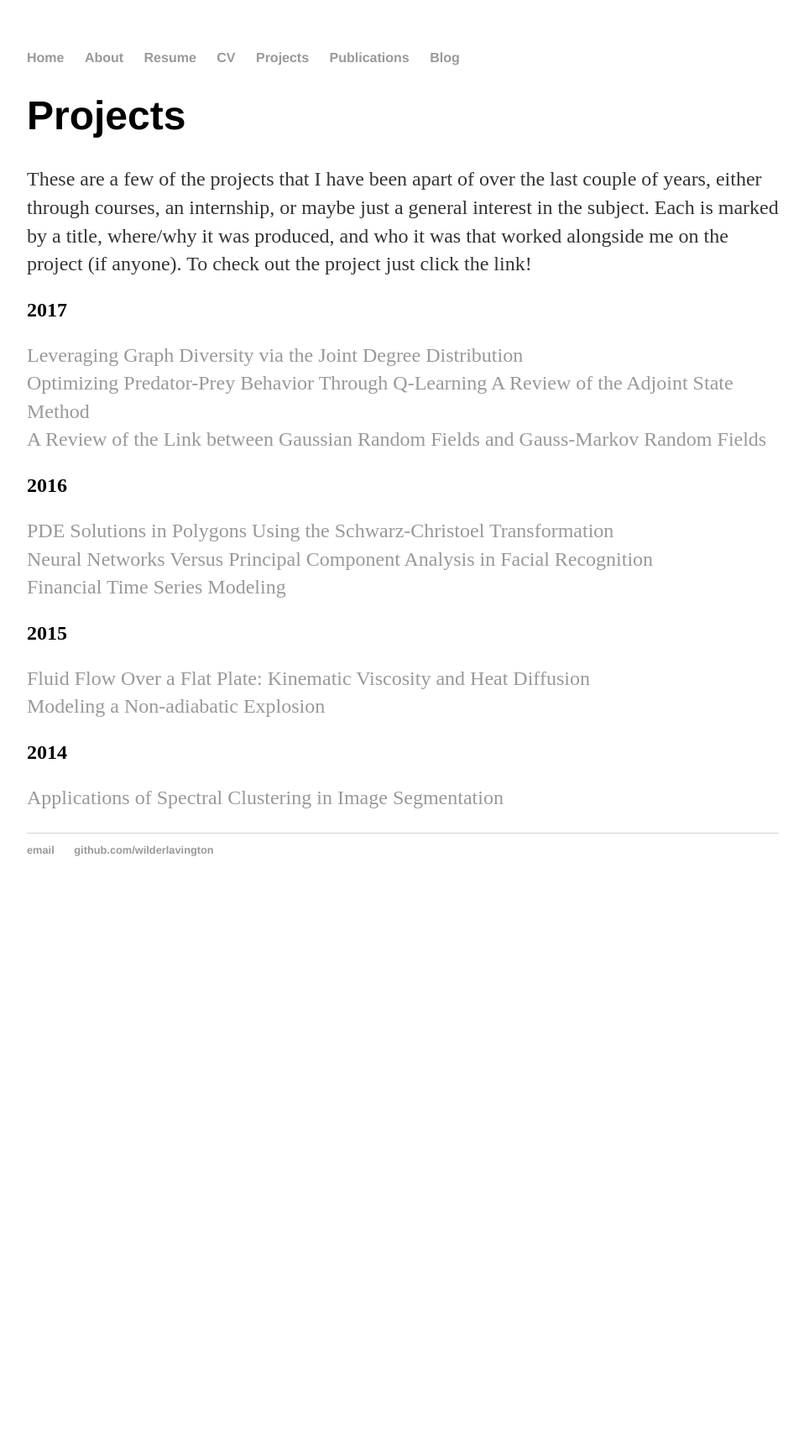
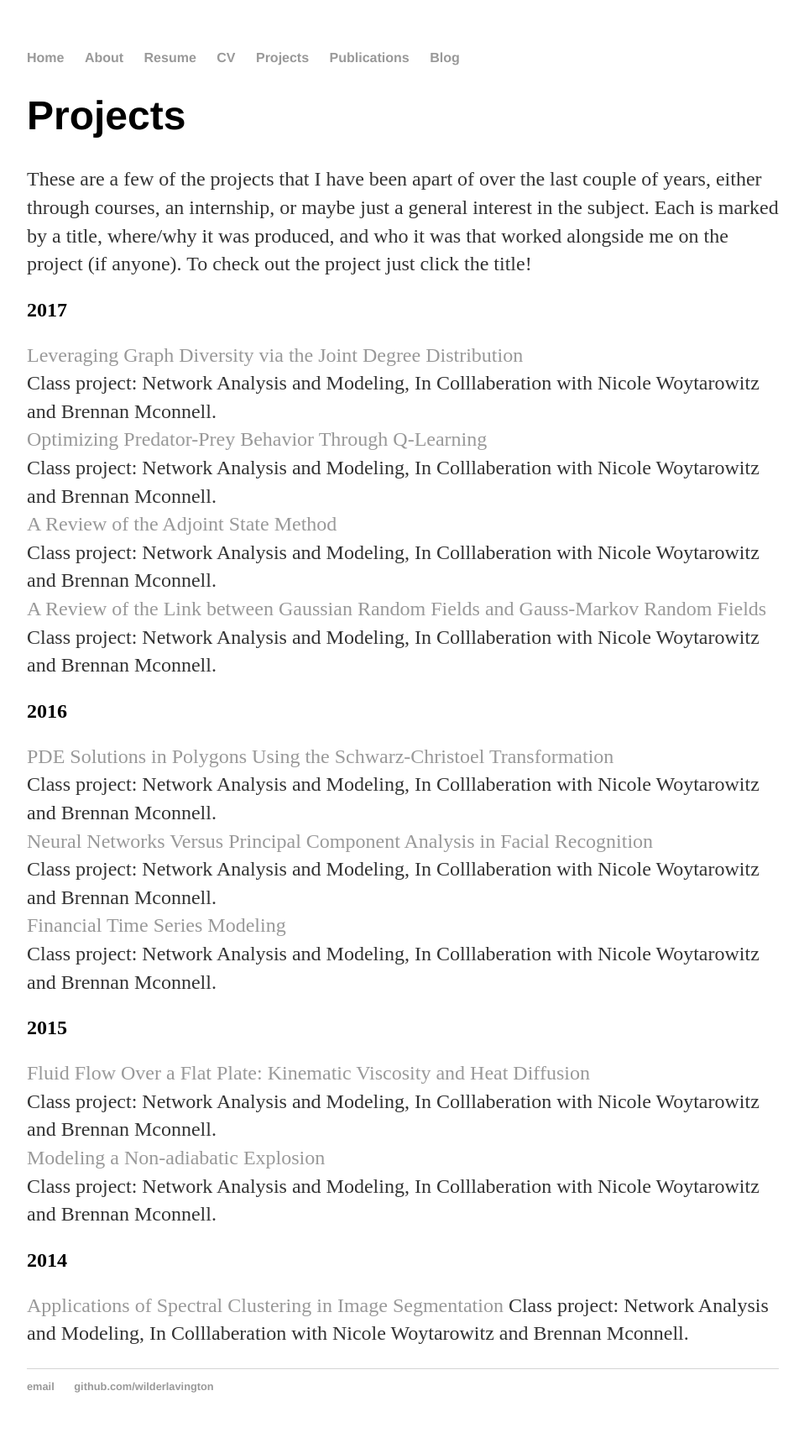
Before and after one commit to WilderLavington/old_web_page, a Jekyll site: the page built from projects/index.md, in a window 1280 px wide. Shown: the whole page at 84% size, without its empty margins (160-1118 px from the left). Built offline with Jekyll 4.4.1, drawn with Linux system fonts in a browser that asks for light colours; our own code applies the rules of GitHub Pages for plain Markdown files; before the commit the page ends 1080 px from its top, so only the background shows below that.

Commit message:
Update index.md

```diff
--- a/projects/index.md
+++ b/projects/index.md
@@ -1,17 +1,27 @@
 # Projects
-These are a few of the projects that I have been apart of over the last couple of years, either through courses, an internship, or maybe just a general interest in the subject. Each is marked by a title, where/why it was produced, and who it was that worked alongside me on the project (if anyone). To check out the project just click the link!
+These are a few of the projects that I have been apart of over the last couple of years, either through courses, an internship, or maybe just a general interest in the subject. Each is marked by a title, where/why it was produced, and who it was that worked alongside me on the project (if anyone). To check out the project just click the title!
 
 ## 2017
 [Leveraging Graph Diversity via the Joint Degree Distribution](http://stackoverflow.com)
+Class project: Network Analysis and Modeling, In Colllaberation with Nicole Woytarowitz and Brennan Mconnell.
 [Optimizing Predator-Prey Behavior Through Q-Learning](http://stackoverflow.com)
+Class project: Network Analysis and Modeling, In Colllaberation with Nicole Woytarowitz and Brennan Mconnell.
 [A Review of the Adjoint State Method](http://stackoverflow.com)
+Class project: Network Analysis and Modeling, In Colllaberation with Nicole Woytarowitz and Brennan Mconnell.
 [A Review of the Link between Gaussian Random Fields and Gauss-Markov Random Fields](http://stackoverflow.com)
+Class project: Network Analysis and Modeling, In Colllaberation with Nicole Woytarowitz and Brennan Mconnell.
 ## 2016
 [PDE Solutions in Polygons Using the Schwarz-Christoel Transformation](http://stackoverflow.com)
+Class project: Network Analysis and Modeling, In Colllaberation with Nicole Woytarowitz and Brennan Mconnell.
 [Neural Networks Versus Principal Component Analysis in Facial Recognition](http://stackoverflow.com)
+Class project: Network Analysis and Modeling, In Colllaberation with Nicole Woytarowitz and Brennan Mconnell.
 [Financial Time Series Modeling](http://stackoverflow.com)
+Class project: Network Analysis and Modeling, In Colllaberation with Nicole Woytarowitz and Brennan Mconnell.
 ## 2015
 [Fluid Flow Over a Flat Plate: Kinematic Viscosity and Heat Diffusion](http://stackoverflow.com)
+Class project: Network Analysis and Modeling, In Colllaberation with Nicole Woytarowitz and Brennan Mconnell.
 [Modeling a Non-adiabatic Explosion](http://stackoverflow.com)
+Class project: Network Analysis and Modeling, In Colllaberation with Nicole Woytarowitz and Brennan Mconnell.
 ## 2014
 [Applications of Spectral Clustering in Image Segmentation](http://stackoverflow.com)
+Class project: Network Analysis and Modeling, In Colllaberation with Nicole Woytarowitz and Brennan Mconnell.
```
